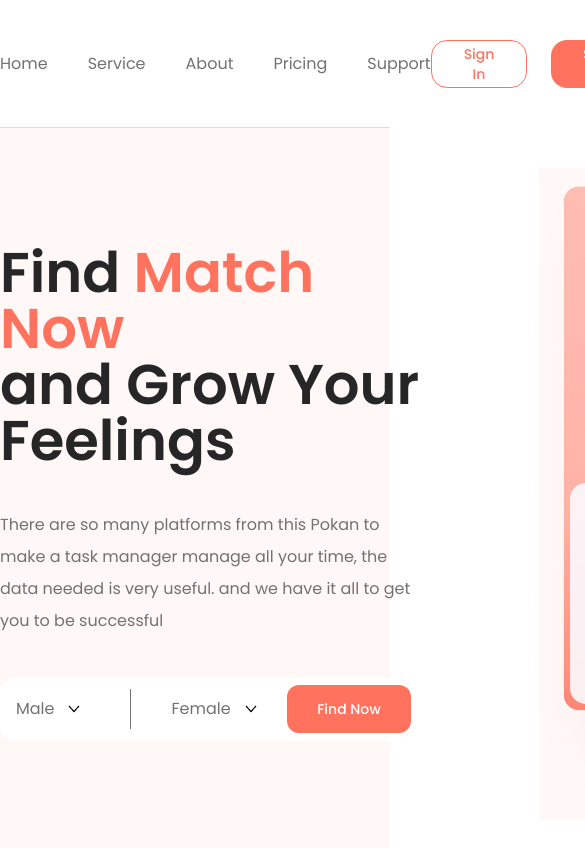
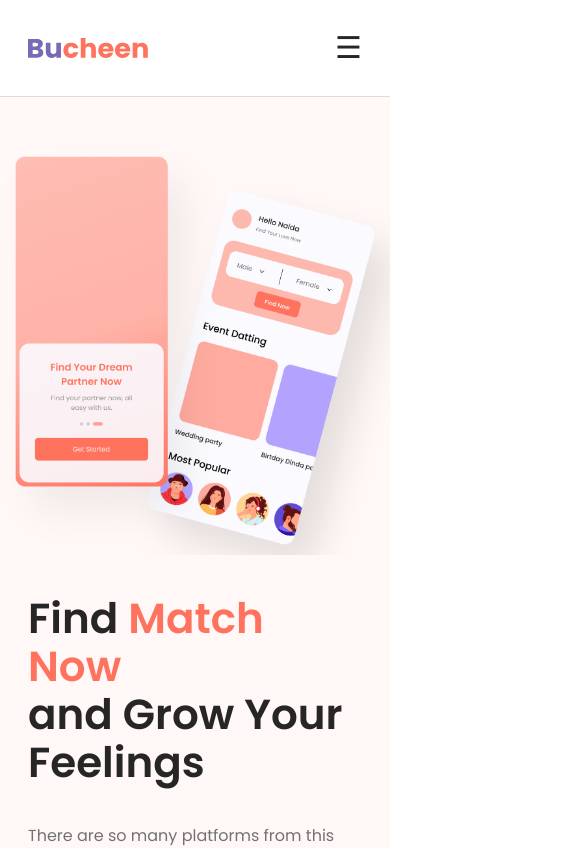
Before and after one commit to reyhanmills/frontend-case-bucheen, a React (Vite) app: page / in a window 390 px wide. Shown: the top 848 px of the page, 585 px wide, since content can reach past the window. Built offline with nearby package versions, Linux system fonts and the light colour scheme.

Commit message:
feat: navbar ve hero alanı responsive hale getirildi

```diff
--- a/src/components/HeroSection.jsx
+++ b/src/components/HeroSection.jsx
@@ -3,52 +3,56 @@ import arrowDown from '../assets/arrow-down.png'
 
 function HeroSection() {
     return (
-        <section className='bg-[#FFB9AF]/10'>
-            <div className='mx-auto flex min-h-[730px] max-w-[1200px] items-center justify-between'>
+        <section className="overflow-hidden bg-[#FFB9AF]/10">
+            <div className="mx-auto flex max-w-[1200px] flex-col items-center px-7 py-12 lg:min-h-[730px] lg:flex-row lg:justify-between lg:px-0 lg:py-0">
 
                 {/* Sol içerik */}
-                <div className='max-w-[563px] flex flex-col gap-10'>
+                <div className="order-2 flex w-full max-w-[563px] flex-col gap-8 lg:order-1 lg:gap-10">
 
-                    <h1 className='text-[56px] font-semibold leading-[1] text-[#262626]'>
-                        Find <span className='text-[#FF725E]'>Match Now</span>
+                    <h1 className="text-[42px] font-semibold leading-[1.15] text-[#262626] sm:text-[48px] lg:text-[56px] lg:leading-[1]">
+                        Find <span className="text-[#FF725E]">Match Now</span>
                         <br />
                         and Grow Your
                         <br />
                         Feelings
                     </h1>
 
-                    <p className='max-w-[527px] text-[16px] leading-8 text-[#727272]'>
+                    <p className="max-w-[527px] text-[16px] leading-8 text-[#727272]">
                         There are so many platforms from this Pokan to make a task manager manage all your time, the data needed is very useful. and we have it all to get you to be successful
                     </p>
 
-                    <div className='flex h-[64px] w-[427px] items-center rounded-[16px] bg-white px-4'>
+                    <div className="flex h-[74px] w-full items-center rounded-[12px] bg-white px-7 lg:h-[64px] lg:w-[427px] lg:rounded-[16px] lg:px-4">
 
-                        <div className='cursor-pointer flex items-center text-[16px] text-[#727272] gap-3'>
+                        <div className="flex cursor-pointer items-center gap-3 text-[18px] text-[#727272] lg:text-[16px]">
                             <span>Male</span>
                             <img src={arrowDown} alt="" />
                         </div>
 
-                        <div className='ml-12 h-10 w-px bg-[#727272]'></div>
+                        <div className="mx-auto h-12 w-px bg-[#262626] lg:ml-12 lg:mr-0 lg:h-10 lg:bg-[#727272]"></div>
 
-                        <div className='flex items-center ml-10 cursor-pointer text-[16px] text-[#727272] gap-3'>
+                        <div className="flex cursor-pointer items-center gap-3 text-[18px] text-[#727272] lg:ml-10 lg:text-[16px]">
                             <span>Female</span>
                             <img src={arrowDown} alt="" />
                         </div>
 
-                        <button className='ml-auto h-[48px] w-[124px] cursor-pointer rounded-[12px] bg-[#FF725E] text-[14px] font-medium text-white'>
+                        <button className="ml-auto hidden h-[48px] w-[124px] cursor-pointer rounded-[12px] bg-[#FF725E] text-[14px] font-medium text-white lg:block">
                             Find Now
                         </button>
 
                     </div>
 
+                    <button className="mx-auto h-[58px] w-[132px] cursor-pointer rounded-[10px] bg-[#FF725E] text-[18px] font-medium text-white lg:hidden">
+                        Find Now
+                    </button>
+
                 </div>
 
                 {/* Sağ görsel */}
-                <div className='flex justify-end pl-12'>
+                <div className="order-1 mb-10 flex w-full justify-center lg:order-2 lg:mb-0 lg:justify-end lg:pl-12">
                     <img
                         src={heroMockup}
-                        alt='Bucheen mobile'
-                        className='w-[620px] max-w-none translate-x-16'
+                        alt="Bucheen mobile"
+                        className="w-[390px] max-w-none lg:w-[620px] lg:translate-x-16"
                     />
                 </div>
 
@@ -58,3 +62,7 @@ function HeroSection() {
 }
 
 export default HeroSection
+
+// Hero section mobilde dikey, desktop görünümde ise iki kolonlu olacak şekilde ayarlandı.
+// order classları ile mobilde görsel üstte, desktop’ta içerik solda ve görsel sağda konumlandı.
+// Find Now butonu desktop’ta form içinde, mobilde ise ayrı bir buton olarak gösterildi.
--- a/src/components/Navbar.jsx
+++ b/src/components/Navbar.jsx
@@ -1,32 +1,103 @@
+import { useState } from 'react'
 import logo from '../assets/logo.svg'
 
 function Navbar() {
+    const [isOpen, setIsOpen] = useState(false)
     return (
-        <header className="h-32 border-b border-[#DDDDDD]">
-            <nav className="mx-auto flex h-full max-w-[1200px] items-center justify-between">
+        <header className="relative border-b border-[#DDDDDD] bg-white">
+            <nav className="mx-auto flex h-24 max-w-[1200px] items-center justify-between px-7 lg:h-32 lg:px-0">
+
+                {/* Logo */}
                 <div>
-                    <img src={logo} alt="Bucheen Logo" />
+                    <img src={logo} alt="Bucheen Logo" className="w-[120px] lg:w-auto" />
                 </div>
 
-                <ul className="flex gap-10 text-base text-[#727272]">
-                    <li><a href="#">Home</a></li>
-                    <li><a href="#">Service</a></li>
-                    <li><a href="#">About</a></li>
-                    <li><a href="#">Pricing</a></li>
-                    <li><a href="#">Support</a></li>
-
+                {/* Desktop Links */}
+                <ul className="hidden gap-10 text-base text-[#727272] lg:flex">
+                    <li>
+                        <a href="#" className="text-[#FF725E]">Home</a>
+                    </li>
+                    <li>
+                        <a href="#">Service</a>
+                    </li>
+                    <li>
+                        <a href="#">About</a>
+                    </li>
+                    <li>
+                        <a href="#">Pricing</a>
+                    </li>
+                    <li>
+                        <a href="#">Support</a>
+                    </li>
                 </ul>
 
-                <div className="flex items-center gap-6">
-                    <button className="h-12 cursor-pointer rounded-2xl border border-[#FF725E] px-8 text-sm font-medium text-[#FF725E]">Sign In</button>
-                    <button className="h-12 cursor-pointer rounded-2xl bg-[#FF725E] px-8 text-sm font-medium text-white">Sign Up</button>
+                {/* Desktop Buttons */}
+                <div className="hidden items-center gap-6 lg:flex">
+                    <button className="h-12 cursor-pointer rounded-2xl border border-[#FF725E] px-8 text-sm font-medium text-[#FF725E]">
+                        Sign In
+                    </button>
+
+                    <button className="h-12 cursor-pointer rounded-2xl bg-[#FF725E] px-8 text-sm font-medium text-white">
+                        Sign Up
+                    </button>
                 </div>
+
+                {/* Mobile Menu Button */}
+                <button
+                    onClick={() => setIsOpen(!isOpen)}
+                    className="text-3xl text-[#262626] lg:hidden"
+                >
+                    {isOpen ? '×' : '☰'}
+                </button>
             </nav>
+
+            {/* Mobile Menu */}
+            {isOpen && (
+                <div className="absolute left-0 top-full z-50 w-full border-b border-[#DDDDDD] bg-white px-7 py-6 lg:hidden">
+                    <ul className="flex flex-col gap-5 text-base text-[#727272]">
+                        <li>
+                            <a href="#" className="text-[#FF725E]">Home</a>
+                        </li>
+                        <li>
+                            <a href="#">Service</a>
+                        </li>
+                        <li>
+                            <a href="#">About</a>
+                        </li>
+                        <li>
+                            <a href="#">Pricing</a>
+                        </li>
+                        <li>
+                            <a href="#">Support</a>
+                        </li>
+                    </ul>
+
+                    <div className="mt-6 flex flex-col gap-3">
+                        <button className="cursor-pointer h-12 rounded-2xl border border-[#FF725E] text-sm font-medium text-[#FF725E]">
+                            Sign In
+                        </button>
+
+                        <button className="cursor-pointer h-12 rounded-2xl bg-[#FF725E] text-sm font-medium text-white">
+                            Sign Up
+                        </button>
+                    </div>
+                </div>
+            )}
         </header>
     )
 }
 
 export default Navbar
+
+
+// Desktop görünümde navbar yapısını Figma tasarımına uygun olacak şekilde üç ana bölüme ayırdım:
+// solda logo, ortada navigation linkleri ve sağda kullanıcı aksiyon butonları.
+// İçeriği `max-w-[1200px]` ve `mx-auto` kullanarak sayfa ortasına hizaladım.
+// Navbar yüksekliğini desktop tasarıma uygun olması için `lg:h-32` ile belirledim.
+// Linkleri yatay şekilde göstermek için `flex`, `items-center`, `justify-between` ve `gap` class’larını kullandım.
+// Desktop görünümde menü linkleri ve Sign In / Sign Up butonları görünürken, bu yapıyı sadece büyük ekranlarda aktif
+// etmek için `lg:flex` breakpoint’inden yararlandım.
+// Böylece desktop tasarım düzenli, ortalanmış ve Figma’ya yakın bir görünüme sahip oldu.
 
 // h-32 → 128px navbar yüksekliği.
 // max-w-[1200px] → tasarımdaki içerik genişliği.
@@ -39,3 +110,8 @@ export default Navbar
 // rounded-2xl → yaklaşık 16px radius
 // bg-[#FF725E] → primary coral
 // text-sm font-medium → button typography
+
+// Navbar’da desktop ve mobile görünümü Tailwind breakpointleriyle ayırdım.
+// Desktop’ta navigation linkleri ve auth butonları görünürken, mobile ve tablet görünümde hamburger menüye geçiyor.
+// Menü açma-kapama işlemini React useState ile yönettim.
+// Bu sayede component sade, okunabilir ve responsive hale geldi.
```
Also changed, not shown: 1 other file (tests, documents, lock files or other folders).
